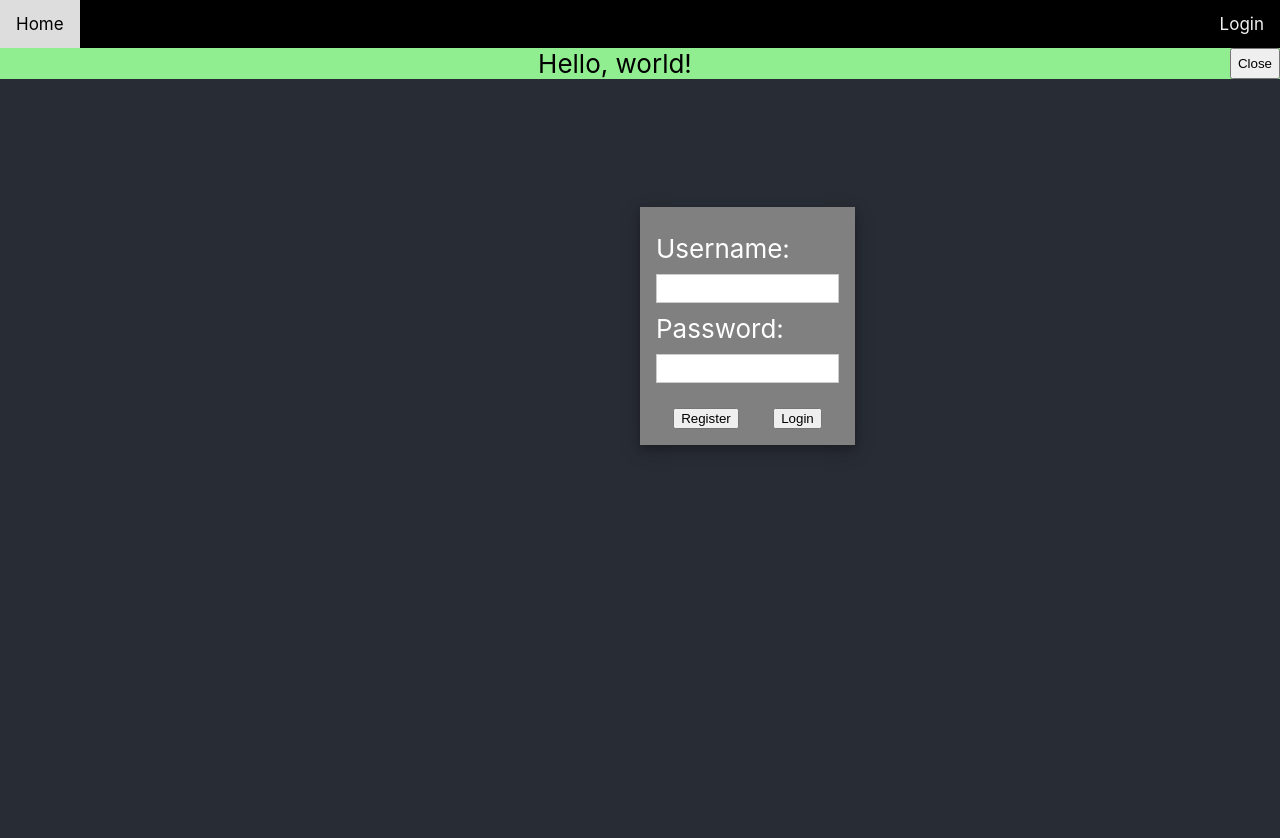
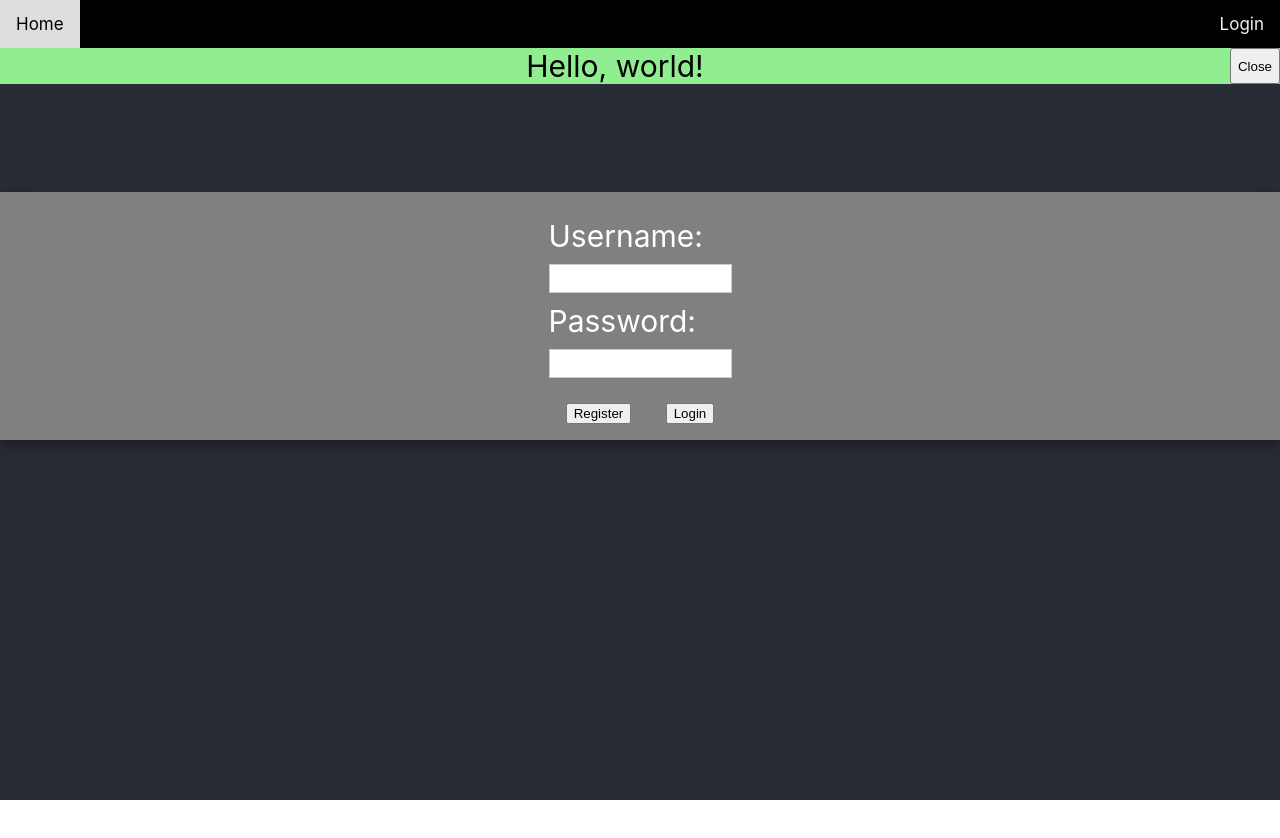
Before and after one commit to TheSamsai/wasm-actions, a React (Create React App) app in the folder frontend/: page /login in a window 1280 px wide. Shown: the top 838 px of the page. After the commit the page ends 800 px from the top, so only its background shows below. Built offline with nearby package versions, Linux system fonts and the light colour scheme.

Commit message:
Made the top nav and error/notification elements stick to the top

```diff
--- a/frontend/src/App.css
+++ b/frontend/src/App.css
@@ -16,7 +16,8 @@
   align-items: left;
   /* padding-left: 20%; */
   /* justify-content: center; */
-  font-size: calc(10px + 2vmin);
+  /* font-size: calc(10px + 2vmin); */
+  font-size: 30px;
   color: white;
 }
 
@@ -80,12 +81,13 @@
 .login-form {
     background-color: gray;
     padding: 1rem;
-    margin-left: 50%;
+    margin-left: auto;
     margin-right: auto;
     margin-top: 10%;
     box-shadow: 0 4px 8px 0 rgba(0, 0, 0, 0.2), 0 6px 20px 0 rgba(0, 0, 0, 0.19);
     align-items: center;
     display: flex;
+    justify-content: center;
 }
 
 .login-container {
--- a/frontend/src/App.jsx
+++ b/frontend/src/App.jsx
@@ -44,14 +44,18 @@ function App() {
   return (
     <div className="App">
       <Router>
+        <header className="App-header">
+          <div style={{position: "fixed", width: "100%"}}>
             <Nav user={user} setUser={setUser}/>
-        <header className="App-header">
             <Error error={error} setError={setError}/>
             <Notification notification={notification} setNotification={setNotification}/>
+          </div>
+          <div style={{marginTop: "5%"}}>
             <Routes>
               <Route path="/login" element={<Login setUser={setUser} setNotification={setNotification} setError={setError}/>} />
               <Route path="/" element={<Home user={user} setError={setError}/>} />
             </Routes>
+          </div>
         </header>
       </Router>
 
--- a/frontend/src/components/Home.jsx
+++ b/frontend/src/components/Home.jsx
@@ -46,7 +46,7 @@ const Home = (props) => {
 
   if (!user) {
     return (
-      <div>
+      <div style={{ display: "flex", justifyContent: "center"}}>
         <h1>Please login first</h1>
       </div>
     )
```
Also changed, not shown: 1 other file (tests, documents, lock files or other folders). Lines whose indentation alone changed are shown as unchanged.
